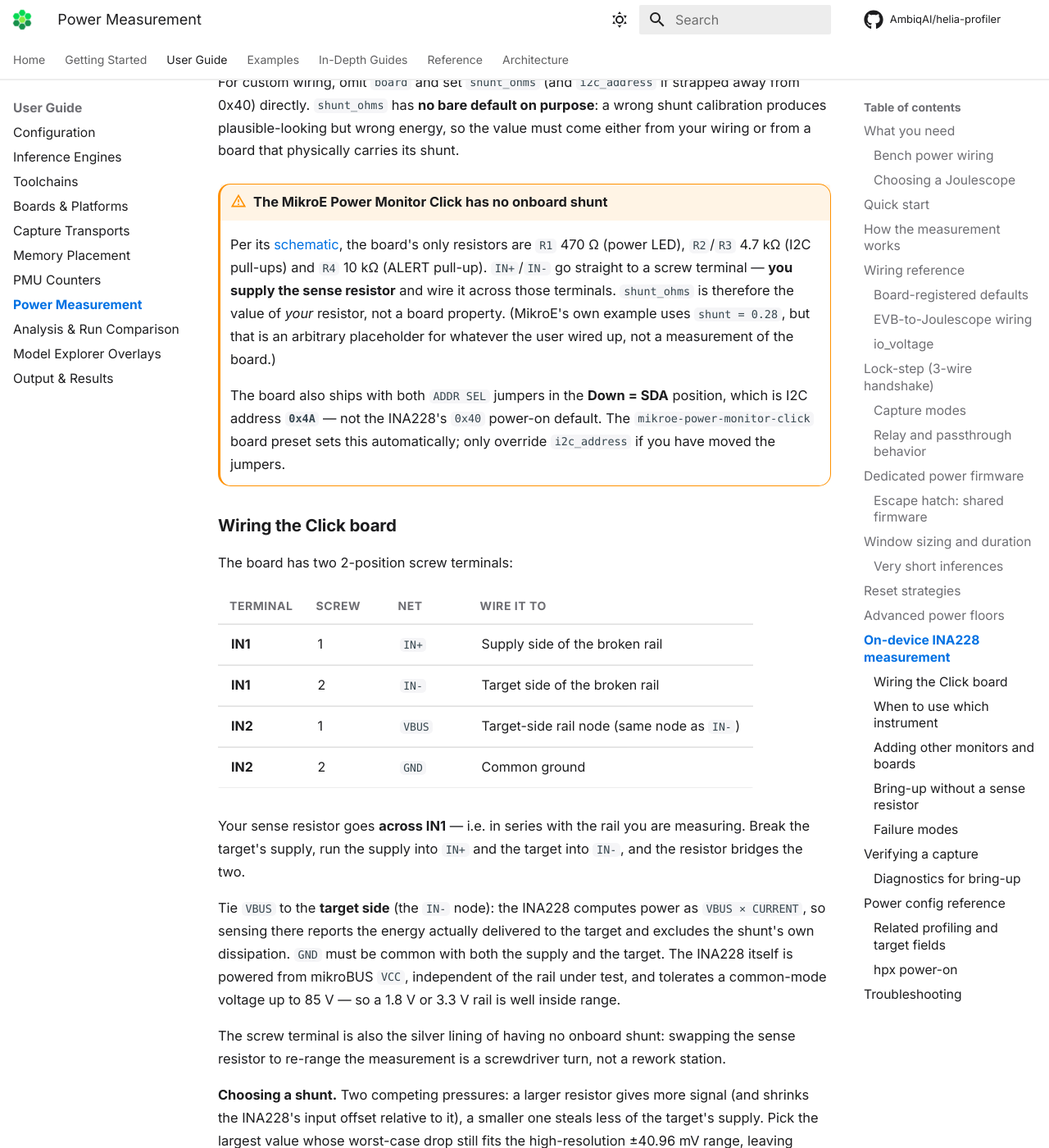
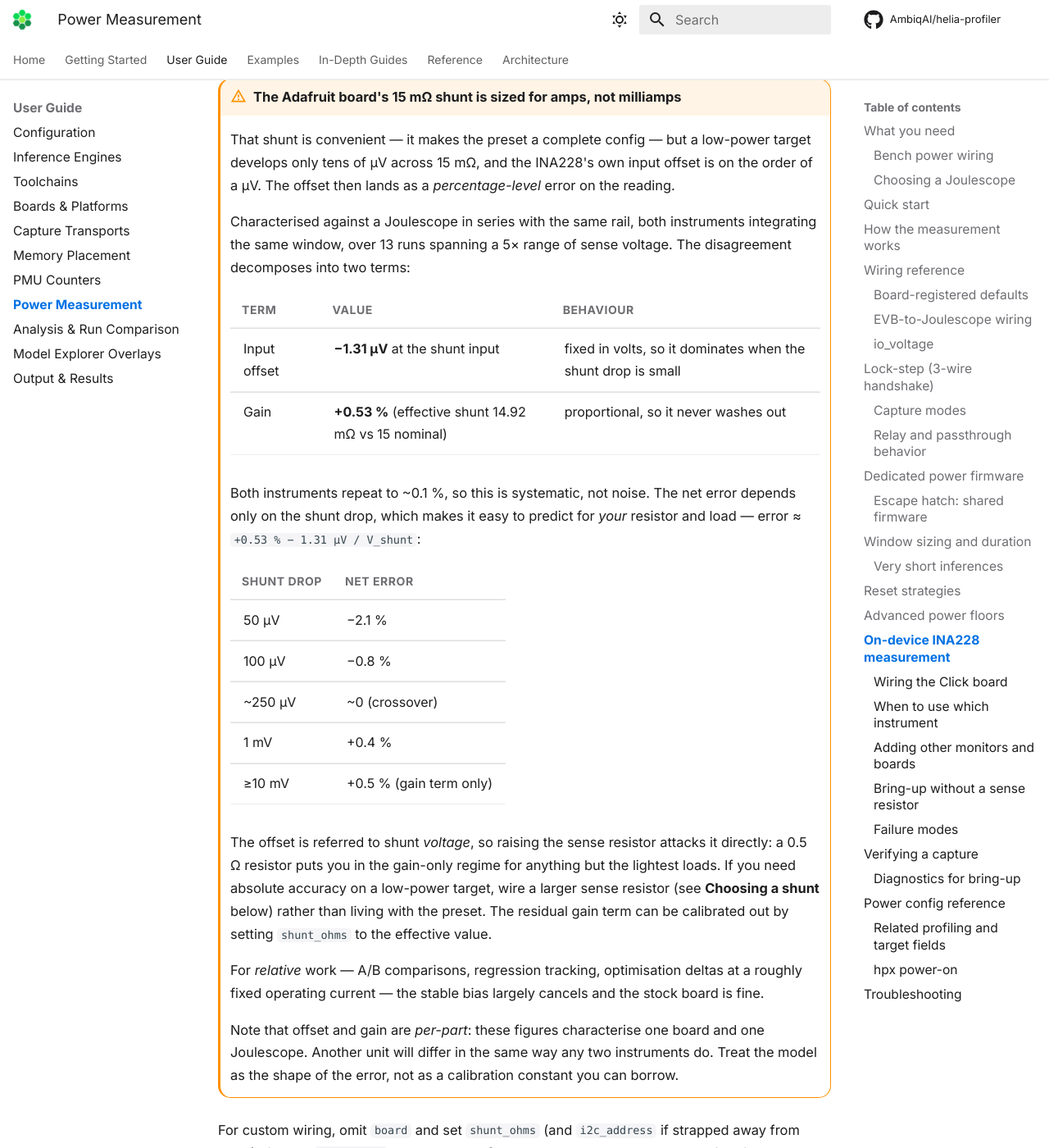
Before and after one commit to AmbiqAI/helia-profiler, an MkDocs documentation site: the page built from docs/guide/power.md, in a window 1280 px wide and 1400 px high, scrolled down 12972 px. Shown: the whole window at 82% size. Built offline with MkDocs 1.6.1 and Material for MkDocs 9.7.7, drawn with Linux system fonts in a browser that asks for light colours; some web fonts are replaced; comment, search, counter and statistics services are not loaded; some of the changed text lies outside the part shown.

Commit message:
docs(power): characterize INA228 accuracy vs a reference instrument
Adds a measured error model for the Adafruit breakout preset so users can
predict its accuracy for their own shunt and load instead of discovering it
on the bench.

Characterized against a Joulescope in series with the same rail, both
instruments integrating the same window, 13 runs spanning a 5x range of
sense voltage. The disagreement decomposes into a -1.31 uV input offset
plus a +0.53% gain error; a least-squares fit leaves a small residual and
correctly predicted both a held-out workload and the crossover point before
either was measured.

Expressed as error vs shunt drop rather than vs load current, since that
is the form that generalizes to any sense resistor -- and it makes the
practical point directly: the offset is referred to shunt voltage, so a
larger resistor moves you into the gain-only regime.

Co-Authored-By: Claude Opus 5 <noreply@anthropic.com>

````diff
--- a/docs/guide/power.md
+++ b/docs/guide/power.md
@@ -491,6 +491,50 @@ default strapping, so the preset alone is a complete config:
     board: adafruit-ina228
 ```
 
+!!! warning "The Adafruit board's 15 mΩ shunt is sized for amps, not milliamps"
+
+    That shunt is convenient — it makes the preset a complete config — but a
+    low-power target develops only tens of µV across 15 mΩ, and the INA228's
+    own input offset is on the order of a µV. The offset then lands as a
+    *percentage-level* error on the reading.
+
+    Characterised against a Joulescope in series with the same rail, both
+    instruments integrating the same window, over 13 runs spanning a 5× range
+    of sense voltage. The disagreement decomposes into two terms:
+
+    | Term | Value | Behaviour |
+    |---|---|---|
+    | Input offset | **−1.31 µV** at the shunt input | fixed in volts, so it dominates when the shunt drop is small |
+    | Gain | **+0.53 %** (effective shunt 14.92 mΩ vs 15 nominal) | proportional, so it never washes out |
+
+    Both instruments repeat to ~0.1 %, so this is systematic, not noise. The
+    net error depends only on the shunt drop, which makes it easy to predict
+    for *your* resistor and load — error ≈ `+0.53 % − 1.31 µV / V_shunt`:
+
+    | Shunt drop | Net error |
+    |---|---|
+    | 50 µV | −2.1 % |
+    | 100 µV | −0.8 % |
+    | ~250 µV | ~0 (crossover) |
+    | 1 mV | +0.4 % |
+    | ≥10 mV | +0.5 % (gain term only) |
+
+    The offset is referred to shunt *voltage*, so raising the sense resistor
+    attacks it directly: a 0.5 Ω resistor puts you in the gain-only regime for
+    anything but the lightest loads. If you need absolute accuracy on a
+    low-power target, wire a larger sense resistor (see **Choosing a shunt**
+    below) rather than living with the preset. The residual gain term can be
+    calibrated out by setting `shunt_ohms` to the effective value.
+
+    For *relative* work — A/B comparisons, regression tracking, optimisation
+    deltas at a roughly fixed operating current — the stable bias largely
+    cancels and the stock board is fine.
+
+    Note that offset and gain are *per-part*: these figures characterise one
+    board and one Joulescope. Another unit will differ in the same way any two
+    instruments do. Treat the model as the shape of the error, not as a
+    calibration constant you can borrow.
+
 For custom wiring, omit `board` and set `shunt_ohms` (and `i2c_address` if
 strapped away from 0x40) directly. `shunt_ohms` has **no bare default on
 purpose**: a wrong shunt calibration produces plausible-looking but wrong
@@ -560,6 +604,14 @@ prioritise **tolerance over rating**, since the resistor's tolerance passes
 straight through into your energy figure. A 1 % part means 1 % energy error;
 a 5 % carbon film means 5 %.
 
+The offset term is what bites at low current, and it bites hard: 0.5 Ω at
+20 mA gives 10 mV of signal, while a 15 mΩ shunt at the same current gives
+300 µV — a 33× difference in how much a µV of input offset matters. That
+ratio is the whole argument for a larger resistor; see the measured error-vs-
+shunt-drop table above. What extra signal will *not* fix is gain error, which
+stays a fixed percentage — calibrate `shunt_ohms` to the effective value if
+you need that gone too.
+
 HPX picks the ADC range for you from `shunt_ohms × max_current_a`: if the
 worst-case shunt drop fits in ±40.96 mV it selects the 4×-resolution range,
 otherwise the wide ±163.84 mV range. Setting `max_current_a` far above what
@@ -582,10 +634,31 @@ per-inference energy; average power is energy over the window duration.
 | Per-layer power attribution | future | ✗ |
 | Host wiring | series supply + GPIO gate wires | none (target I2C) |
 | Powers/resets the target rail | ✓ (relay, power-cycle recovery) | ✗ |
+| Adds to the measured current | ✗ (fully external) | ✓ (target IOM stays powered) |
 
 The INA228 path is a *cheap aggregate-energy instrument*, not a Joulescope
 replacement: with 50 µs minimum conversions it cannot resolve per-layer
 detail, and it reports one integrated window, not a sample stream.
+
+!!! warning "On-target monitoring is inside its own measurement"
+
+    Talking to the INA228 requires an IOM to stay powered and clocked for the
+    whole run. That current is drawn by the target, on the rail the INA228 is
+    measuring — so it is counted in the reported energy. An external
+    instrument has no equivalent cost, which is one reason the two do not
+    agree out of the box.
+
+    It is a *fixed* adder, not a tunable one. The firmware brackets the window
+    so no I2C transactions occur inside it (see `_ina228_power.j2`), which
+    means conversion time, averaging and bus speed do not change it — there is
+    nothing to tune away. On a low-power target it can be a non-trivial
+    fraction of the total.
+
+    Measure it on your own board rather than assuming a figure: run once with
+    the `power.ina228` block and once without it, using an external instrument
+    for both. The block's presence — not `power.driver` — is what decides
+    whether the firmware brings up a monitor, so removing it gives you a clean
+    monitor-free baseline with everything else identical.
 
 ### Adding other monitors and boards
 
````
